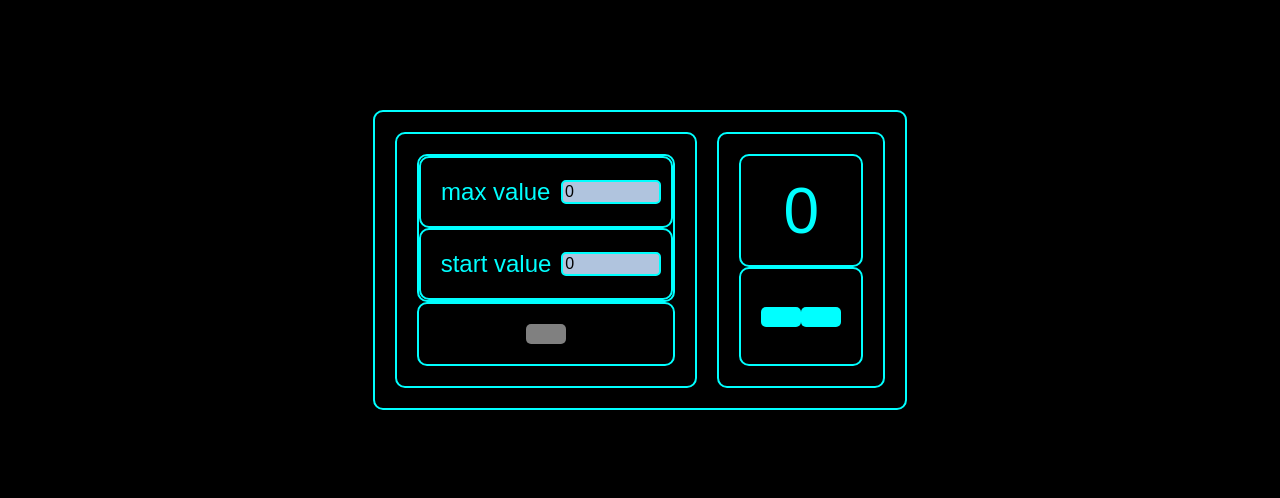
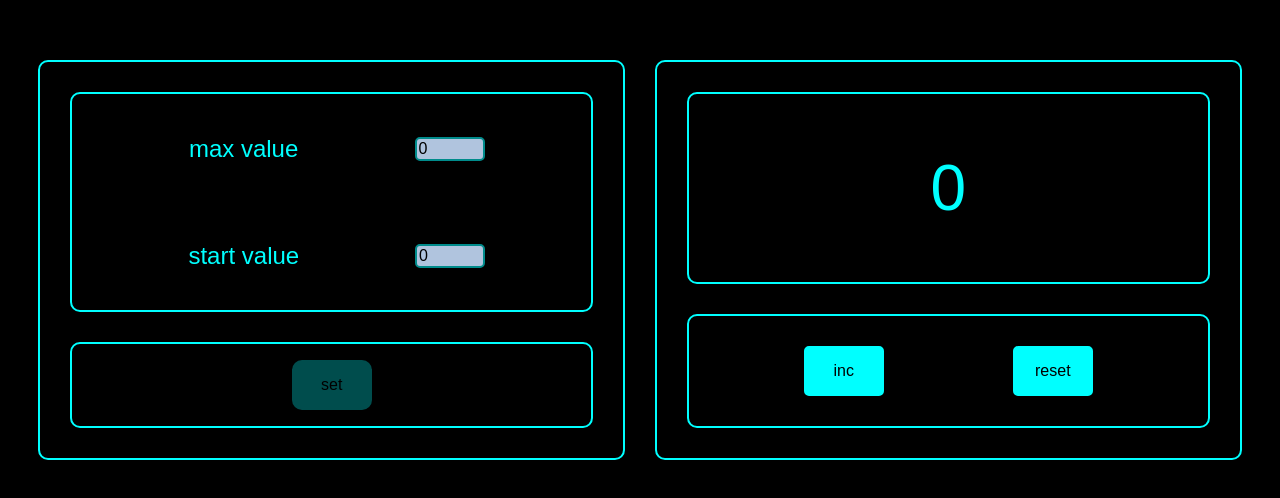
Before and after one commit to KristinaFinck/Microtask-counter, a React (Create React App) app: page / in a window 1280 px wide. Shown: the part 140-638 px from the top of the page. Built offline with nearby package versions, Linux system fonts and the light colour scheme.

Commit message:
work with button and container styles

```diff
--- a/src/App.tsx
+++ b/src/App.tsx
@@ -92,33 +92,32 @@ function App() {
             {/*Wrap container*/}
             <Container
                 flexDirection='row'
-                gap='20px'
                 justifyContent='space-between'
-                maxWidth='980px'
-                minHeight = '100%'
-                width='auto'
-                padding="20px"
+                maxWidth='1200px'
+                minHeight='100%'
+                width='80%'
+                border='none'
+
+
             >
                 {/*Left external container */}
                 <Container
                     flexDirection='column'
                     width='100%'
-                    padding="20px"
                     flex="1"
+                    padding = '30px'
                 >
-                    {/*Internal container */}
+                    {/*Left Internal container */}
                     <Container
-                        flex='2'
-                        padding = '0'
+
                         width='100%'
                         flexDirection='column'
                     >
                         {/*Internal Settings container maxValue */}
                         <Container
                             width='100%'
-                            justifyContent='space-evenly'
-                            alignItems='center'
-                            padding='10px'
+
+                            border='none'
                         >
                             <Values> max value</Values>
                             <StyledInput
@@ -129,9 +128,8 @@ function App() {
                         {/*Internal settings start Value container*/}
                         <Container
                             width='100%'
-                            justifyContent='space-evenly'
-                            alignItems='center'
-                            padding='10px'>
+                            border='none'
+                        >
                             <Values> start value</Values>
                             <StyledInput
                                 type='number'
@@ -142,56 +140,77 @@ function App() {
                     {/*Set button container*/}
                     <Container
                         flex='1'
+
                         width='100%'
-                        justifyContent='center'
-                        alignItems='center'
-                        padding = '20px'
                     >
                         <Button
-                            title={'set'}
+
                             onClick={onClickSet}
                             disabled={isSetButtonDisabled}
-                            backgroundColor = 'secondary'
-                            color = 'primary'
-                        />
+                            backgroundColor='secondary'
+                            color='primary'
+                            width='100px'
+                            height='50px'
+                            justifyContent='center'
+                            alignItems='center'
+
+                            fontSize='1em'
+                        >set</Button>
                     </Container>
                 </Container>
                 {/* Right external container*/}
                 <Container
+                    flex='1'
                     flexDirection='column'
                     width='100%'
-                    padding="20px"
-                    flex="1"
+                    padding = '30px'
+                    alignSelf='stretch'
                 >
+
                     {/*Tableau container*/}
                     <Container
                         flex='2'
-                        justifyContent='center'
-                        alignItems='center'
                         fontSize=' 4em'
+                        width='100%'
+
                     >
                         {settingMessage || errorMessage
                             ||
                             <span>{currentValue}</span>}
+
                     </Container>
                     {/*Inc-Reset buttons container*/}
                     <Container
-                        flex = '1'
-                        justifyContent='space-evenly'
-                        alignItems='center'
                         width='100%'
-padding = '20px'
+
 
                     >
                         <Button
-                            title={'inc'}
+
                             onClick={onClickAddCount}
-                            disabled={isIncButtonDisabled}/>
+                            disabled={isIncButtonDisabled}
+                            backgroundColor='secondary'
+                            color='primary'
+                            width='80px'
+                            height='50px'
+                            justifyContent='center'
+                            alignItems='center'
+
+                            fontSize='1em'
+                        >inc</Button>
 
                         <Button
-                            title={'reset'}
+
                             onClick={onClickReset}
-                            disabled={isResetButtonDisabled}/>
+                            disabled={isResetButtonDisabled}
+                            backgroundColor='secondary'
+                            color='primary'
+                            width='80px'
+                            height='50px'
+                            justifyContent='center'
+                            alignItems='center'
+
+                            fontSize='1em'>reset</Button>
                     </Container>
                 </Container>
             </Container>
--- a/src/button/Button.tsx
+++ b/src/button/Button.tsx
@@ -3,7 +3,6 @@ import React from "react";
 
 // Типизация пропсов
 export type ButtonPropsType = {
-    title: string;
     onClick: () => void;
     disabled: boolean;
     display?: string;
@@ -17,37 +16,66 @@ export type ButtonPropsType = {
     textAlign?: string;
     justifyContent?: string;
     alignItems?: string;
+    width: string
+    height: string
+    children: string
+
 };
 
 // Создаем стилизованную кнопку
 export const StyledButton = styled.button<ButtonPropsType>`
-  background-color: ${({ theme, backgroundColor, disabled }) => disabled ? 'grey' : theme.colors[backgroundColor || 'secondary']};
-  color: ${({ theme }) => theme.colors.primary};
+  background-color: ${({ theme, backgroundColor }) => theme.colors[backgroundColor || 'secondary']};
+  color: ${({ theme, color }) => theme.colors[color || 'primary']};
   font-size: ${({ fontSize }) => fontSize || '1em'};
   padding: ${({ padding }) => padding || '10px 20px'};
-  border: ${({ border }) => border || 'none'};
+  border: ${({ border }) => border || 'solid 2px cyan'};
   border-radius: ${({ borderRadius }) => borderRadius || '5px'};
   cursor: ${({ disabled }) => disabled ? 'not-allowed' : 'pointer'};
   text-align: ${({ textAlign }) => textAlign || 'center'};
-  display: ${({ display }) => display || 'inline-block'};
+  display: ${({ display }) => display || 'block'};
   justify-content: ${({ justifyContent }) => justifyContent || 'center'};
   align-items: ${({ alignItems }) => alignItems || 'center'};
+ width: ${({width}) => width || '80px'};
+  height: ${({height}) => height || '50px'};
+  transition: width 0.3s ease, height 0.3s ease;
 
   &:disabled {
-    background-color: grey;
+    opacity: 0.3;
     cursor: not-allowed;
+    border: none;
+    border-radius: inherit;
+    width: 80px;
+    height: 50px;
+  }
+  &:hover {
+    transform: scale(1.1); /* Увеличиваем размер на 10% */
+
+  }
+  &:active {
+    background-color: lightsteelblue;
+  }
+  &:focus {
+    outline: none; /* Убираем фокус */
+    border: none; /* Убираем границу */
   }
 `;
 
 // Компонент кнопки
-export const Button: React.FC<ButtonPropsType> = ({ title, onClick, disabled, backgroundColor, ...rest }) => {
+export const Button: React.FC<ButtonPropsType> = ({onClick, disabled, backgroundColor, color,
+                                                      fontSize,
+                                                      width,
+                                                      height,
+                                                      children,...rest }) => {
     return (
         <StyledButton
-            title = {title}
             onClick={onClick}
             disabled={disabled}
             backgroundColor={backgroundColor}
+            color = {color}
+            fontSize = {fontSize}
+            width = {width}
+            height = {height}
             {...rest}
-        />
+        >{children }</StyledButton>
     );
 };
--- a/src/styles/Styles.tsx
+++ b/src/styles/Styles.tsx
@@ -1,4 +1,4 @@
-import styled, { createGlobalStyle } from 'styled-components';
+import styled, {createGlobalStyle} from 'styled-components';
 import {FC, JSXElementConstructor, ReactElement} from "react";
 
 
@@ -29,10 +29,11 @@ export const GlobalStyle = createGlobalStyle`
     margin: 0;
     padding: 0;
     box-sizing: border-box;
-    background-color: ${({ theme }) => theme.colors.primary};
+    background-color: ${({theme}) => theme.colors.primary};
     font-family: Arial, Helvetica, sans-serif;
-    color: ${({ theme }) => theme.colors.secondary};
+    color: ${({theme}) => theme.colors.secondary};
   }
+
   #root {
     display: flex;
     align-items: center;
@@ -40,14 +41,15 @@ export const GlobalStyle = createGlobalStyle`
     height: 100%;
     width: 100%;
   }
+
   *, *::before, *::after {
     box-sizing: inherit;
   }
 `;
 type InternalProps = {
     children: any
-    flexDirection?: 'row'| 'column'
-    gap?:string
+    flexDirection?: 'row' | 'column'
+    gap?: string
     justifyContent?: string
     alignItems?: string
     maxWidth?: string
@@ -57,22 +59,24 @@ type InternalProps = {
     padding?: string
     fontSize?: string
     flex?: string
-
+    border?: string
+    alignSelf?: string
 }
 // Контейнер
 export const Container = styled.div<InternalProps>`
   display: flex;
-    flex-direction: ${({ flexDirection }) => flexDirection || 'row'};
-    gap: ${(props=> props.gap && props.gap )};
-    justify-content: ${({ justifyContent }) => justifyContent};
-    align-items: ${({alignItems}) => alignItems};
-    max-width:${(props => props.maxWidth && 'none')};
+  flex-direction: ${({flexDirection}) => flexDirection || 'row'};
+  gap: ${({gap}) => gap || '30px'};
+  justify-content: ${({justifyContent}) => justifyContent || 'space-evenly'};
+  align-items: ${({alignItems}) => alignItems || 'center'};
+  max-width: ${(props => props.maxWidth && 'auto')};
   width: ${({width}) => width};
-    padding: ${({ padding }) => padding};
-    border: 2px solid cyan;
+  padding: ${({padding}) => padding || '3%'};
+  border: ${({border}) => border || 'solid 2px cyan'};
   border-radius: 10px;
   font-size: ${({fontSize}) => fontSize};
-  flex: ${({ flex }) => flex || '0 1 auto'};
+  flex: ${({flex}) => flex || '1'};
+  align-self: ${({alignSelf}) => alignSelf};
 `;
 
 
@@ -80,12 +84,12 @@ export const StyledInput = styled.input`
   background-color: lightsteelblue;
   color: ${({theme}) => theme.colors.primary};
   font-size: 1em;
-  width: 100px;
-  border: inherit;
+  width: 70px;
+  border: 2px solid darkcyan;
   border-radius: 5px;
 `
 export const Values = styled.span`
-  color: ${({ theme }) => theme.colors.secondary};
+  color: ${({theme}) => theme.colors.secondary};
   margin: 10px;
   font-size: 1.5em;
   white-space: nowrap; /* Предотвращаем перенос текста */
```
Lines whose indentation alone changed are shown as unchanged.
